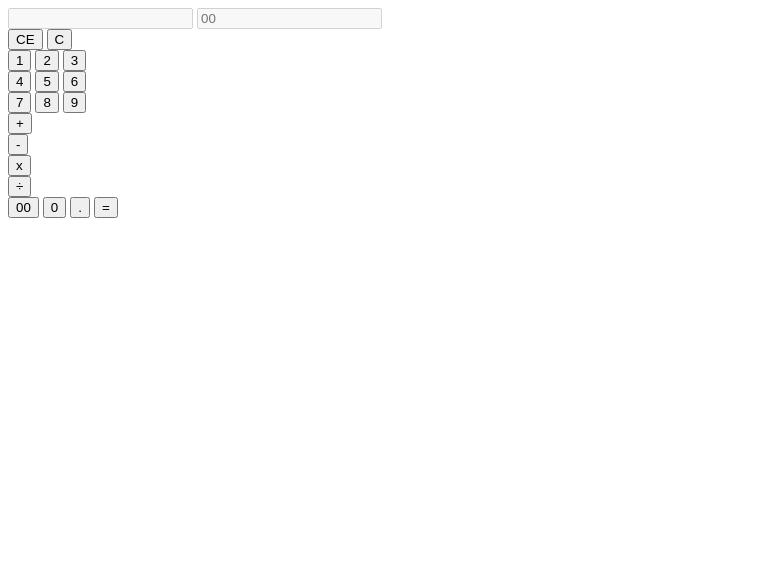
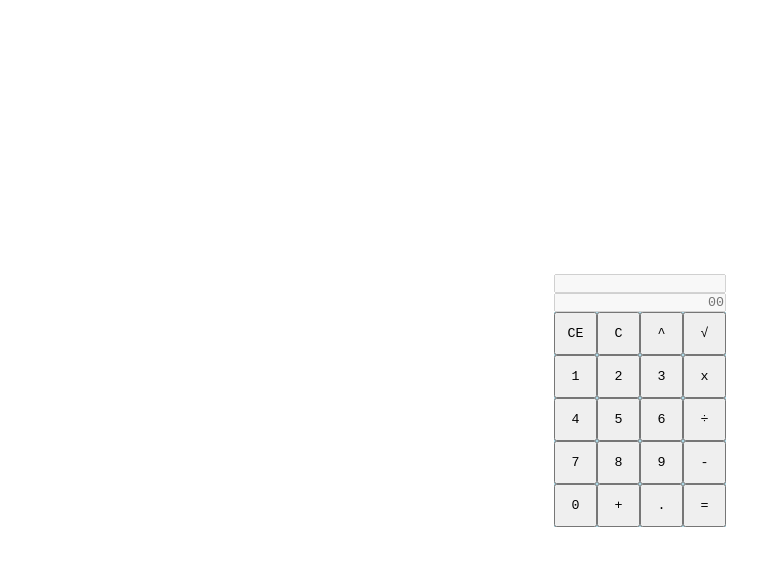
Before and after one commit to eilx-odin-projects/calculator, a plain HTML site: page index.html in a window 1280 px wide. Shown: the whole page, without its empty margins (0-781 px from the left). Drawn offline with Linux system fonts and the light colour scheme.

Commit message:
Basic UI Positioning

```diff
--- a/index.html
+++ b/index.html
@@ -12,34 +12,31 @@
     <div id="Calculator">
         <input id="History" disabled />
         <input id="Display" disabled placeholder="00" />
-        <div id="Tops">
+
+        <div id="Buttons">
             <button id="Clear">CE</button>
             <button id="Backspace">C</button>
-        </div>
-        <div id="Numbers">
-            <button>1</button>
-            <button>2</button>
-            <button>3</button>
-            <br/>
-            <button>4</button>
-            <button>5</button>
-            <button>6</button>
-            <br/>
-            <button>7</button>
-            <button>8</button>
-            <button>9</button>
-        </div>
-        <div id="Operators">
-            <button>+</button><br/>
-            <button>-</button><br/>
-            <button>x</button><br/>
-            <button>÷</button><br/>
-        </div>
-        <div id="Bottoms">
-            <button>00</button>
-            <button>0</button>
-            <button>.</button>
-            <button>=</button>
+
+            <button class="operator">^</button>
+            <button class="operator">√</button>
+            <button class="operator">x</button>
+            <button class="operator">÷</button>
+            <button class="operator">-</button>
+            <button class="operator">+</button>
+
+            <button id="N0" class="number">0</button>
+            <button id="N1" class="number">1</button>
+            <button id="N2" class="number">2</button>
+            <button id="N3" class="number">3</button>
+            <button id="N4" class="number">4</button>
+            <button id="N5" class="number">5</button>
+            <button id="N6" class="number">6</button>
+            <button id="N7" class="number">7</button>
+            <button id="N8" class="number">8</button>
+            <button id="N9" class="number">9</button>
+
+            <button id="Dot">.</button>
+            <button id="Equals">=</button>
         </div>
     </div>
 </body>
--- a/main.css
+++ b/main.css
@@ -0,0 +1,54 @@
+* {
+    margin: 0;
+    padding: 0;
+}
+
+
+body {
+    height: 100vh;
+    display: flex;
+    align-items: center;
+    justify-content: center;
+}
+
+input, button {
+    font-family: inherit
+}
+
+#Calculator {
+    display: flex;
+    flex-direction: column;
+    font-family: monospace;
+}
+
+#Buttons {
+    background: lightblue;
+    display: grid;
+    grid-template-areas:
+        "CE C  .  ."
+        "N1 N2 N3 ."
+        "N4 N5 N6 ."
+        "N7 N8 N9 ."
+        "N0 .  .  .";
+    grid-template-columns: repeat(4, 1fr);
+    grid-template-rows   : repeat(5, 1fr);
+}
+
+#N0 { grid-area: N0 }
+#N1 { grid-area: N1 }
+#N2 { grid-area: N2 }
+#N3 { grid-area: N3 }
+#N4 { grid-area: N4 }
+#N5 { grid-area: N5 }
+#N6 { grid-area: N6 }
+#N7 { grid-area: N7 }
+#N8 { grid-area: N8 }
+#N9 { grid-area: N9 }
+
+#Calculator input {
+    text-align: right;
+}
+
+#Buttons button {
+    aspect-ratio: 1 / 1;
+}
--- a/main.js
+++ b/main.js
@@ -84,32 +84,23 @@ function onBackspace () {
 }
 
 
-$$`#Numbers button`.forEach(button => {
+$$`.number`.forEach(button => {
     button.addEventListener('click', function () { onNumber(this.innerText) })
 })
 
 
-$$`#Operators button`.forEach(button => {
+$$`.operator`.forEach(button => {
     button.addEventListener('click', function () { onOperator(this.innerText) })
 })
 
 
-$$`#Bottoms button`.forEach(button => {
-    let callback
-    switch (button.innerText) {
-        case '=': callback = onEquals; break
-        case '.': callback = onDot   ; break
-        case  '0': callback = () =>   onNumber(0); break
-        case '00': callback = () => { onNumber(0); onNumber(0) }
-    }
-    button.addEventListener('click', callback)
-})
-
-
+$`#Dot`.addEventListener('click', onDot)
 $`#Clear`.addEventListener('click', onClear)
+$`#Equals`.addEventListener('click', onEquals)
 $`#Backspace`.addEventListener('click', onBackspace)
 
 
+// Keyboard support
 addEventListener('keydown', ({ key }) => {
     if (!isNaN(key)) return onNumber(key)
 
```
